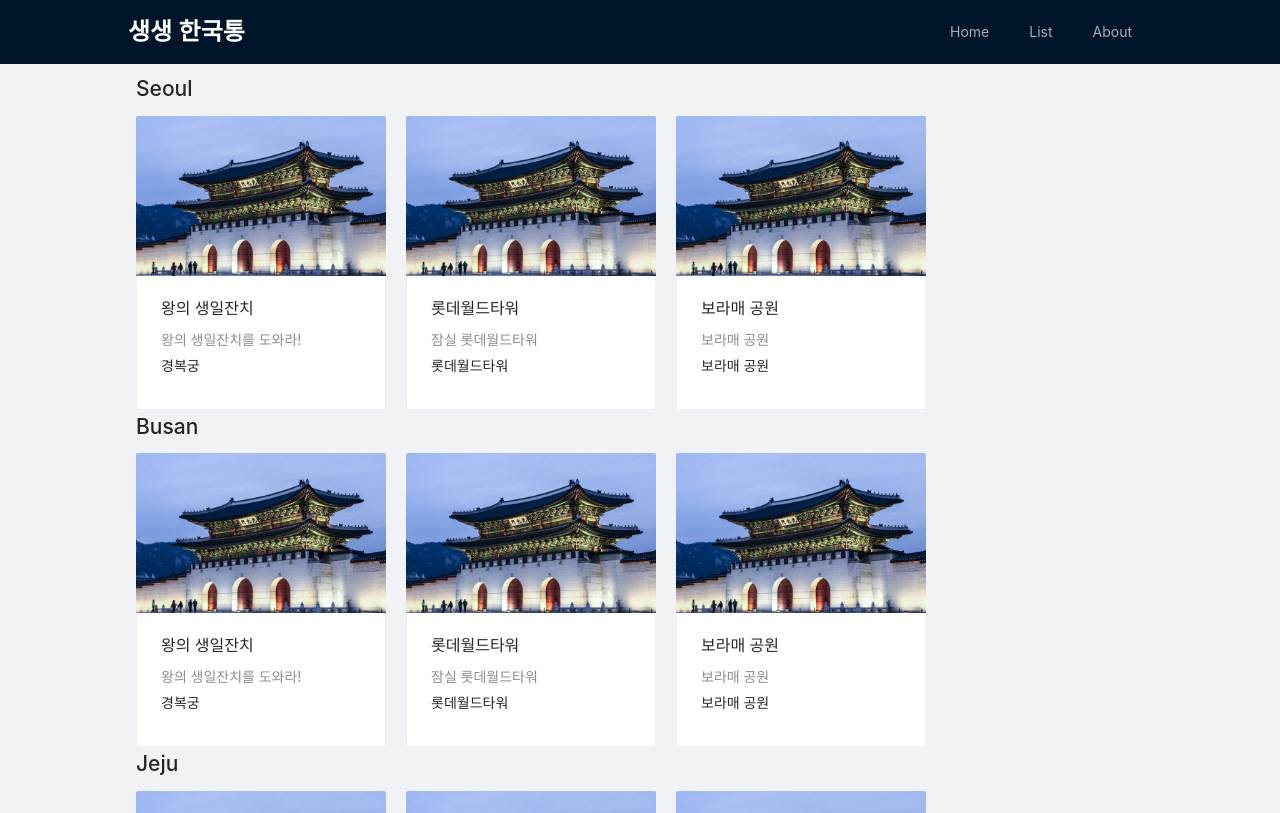
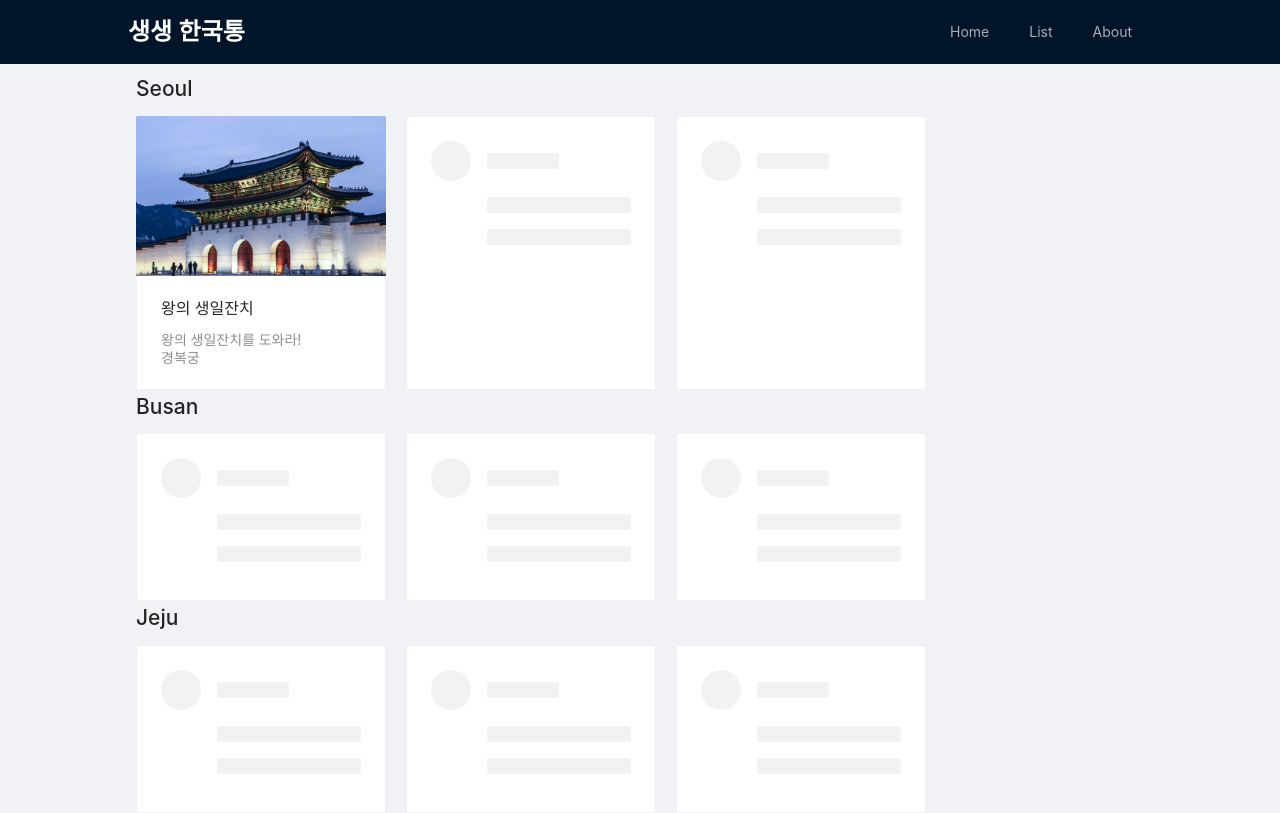
Before and after one commit to gachi-mandoo-shell/hackalearn, a React (Create React App) app: page / in a window 1280 px wide. Shown: the top 813 px of the page. Built offline with nearby package versions, Linux system fonts and the light colour scheme.

Commit message:
skeleton

```diff
--- a/src/components/Card.js
+++ b/src/components/Card.js
@@ -1,8 +1,12 @@
 import React from "react";
 import { Link } from "react-router-dom";
 import { Card as AntdCard } from "antd";
+import SkeletonCard from "./SkeletonCard";
 
-const Card = ({ id, image, title, description, place, isLoding = false }) => {
+const Card = ({ id, image, title, description, place, isLoding = false, isSkeleton }) => {
+  if (isSkeleton === true)
+    return (<SkeletonCard isLoding={isLoding} />);
+  else {
     return (
       <Link to={`/games/${id}`}>
         <AntdCard
@@ -24,17 +28,19 @@ const Card = ({ id, image, title, description, place, isLoding = false }) => {
           }
           >
           <AntdCard.Meta title={`${title}`} description={description} />
-        <p
+          <AntdCard.Meta description={place} />
+          {/* <p
             style={{
               marginTop: "0.5rem",
               marginBottom: "0.5rem",
             }}
             >
             {place}
-        </p>
+          </p> */}
         </AntdCard>
       </Link>
     );
+  }
 };
 
 export default Card;
--- a/src/components/List.js
+++ b/src/components/List.js
@@ -19,6 +19,7 @@ const List = ({ location, data }) => {
             image={game.image}
             description={game.description}
             place={game.place}
+            isSkeleton={game.isSkeleton}
           />
         ))}
       </div>
--- /dev/null
+++ b/src/components/SkeletonCard.js
@@ -0,0 +1,19 @@
+import React from "react";
+import { Card as AntdCard, Skeleton } from "antd";
+
+const SkeletonCard = ({ isLoading }) => {
+  // const image = <Skeleton.Image />
+  return (
+    <AntdCard
+      style={{
+        display: "inline-block",
+        width: "250px",
+      }}
+      loading={isLoading}
+    >
+    <Skeleton loading avatar />
+    </AntdCard>
+  );
+}
+
+export default SkeletonCard;
```
Lines whose indentation alone changed are shown as unchanged.
